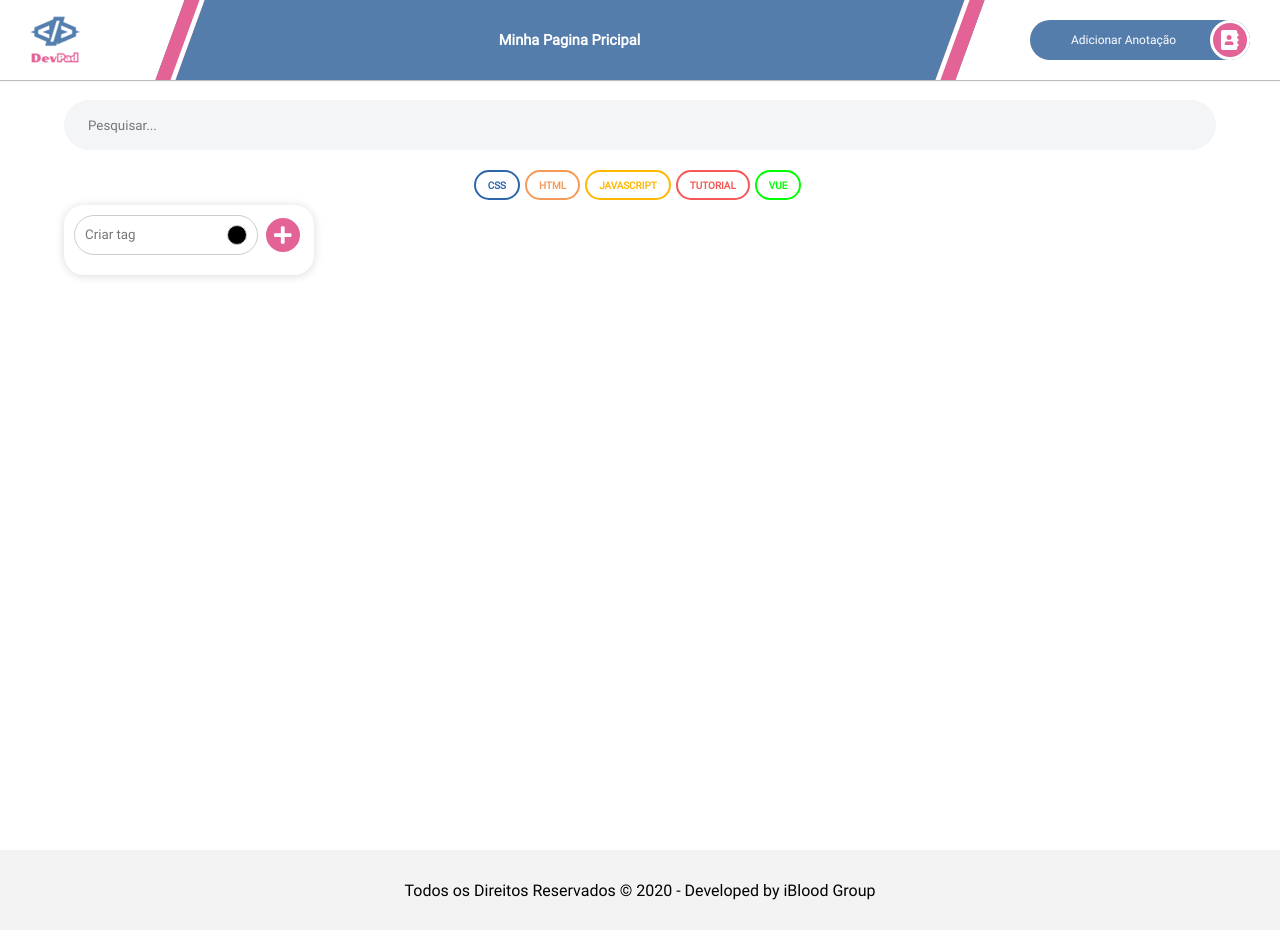
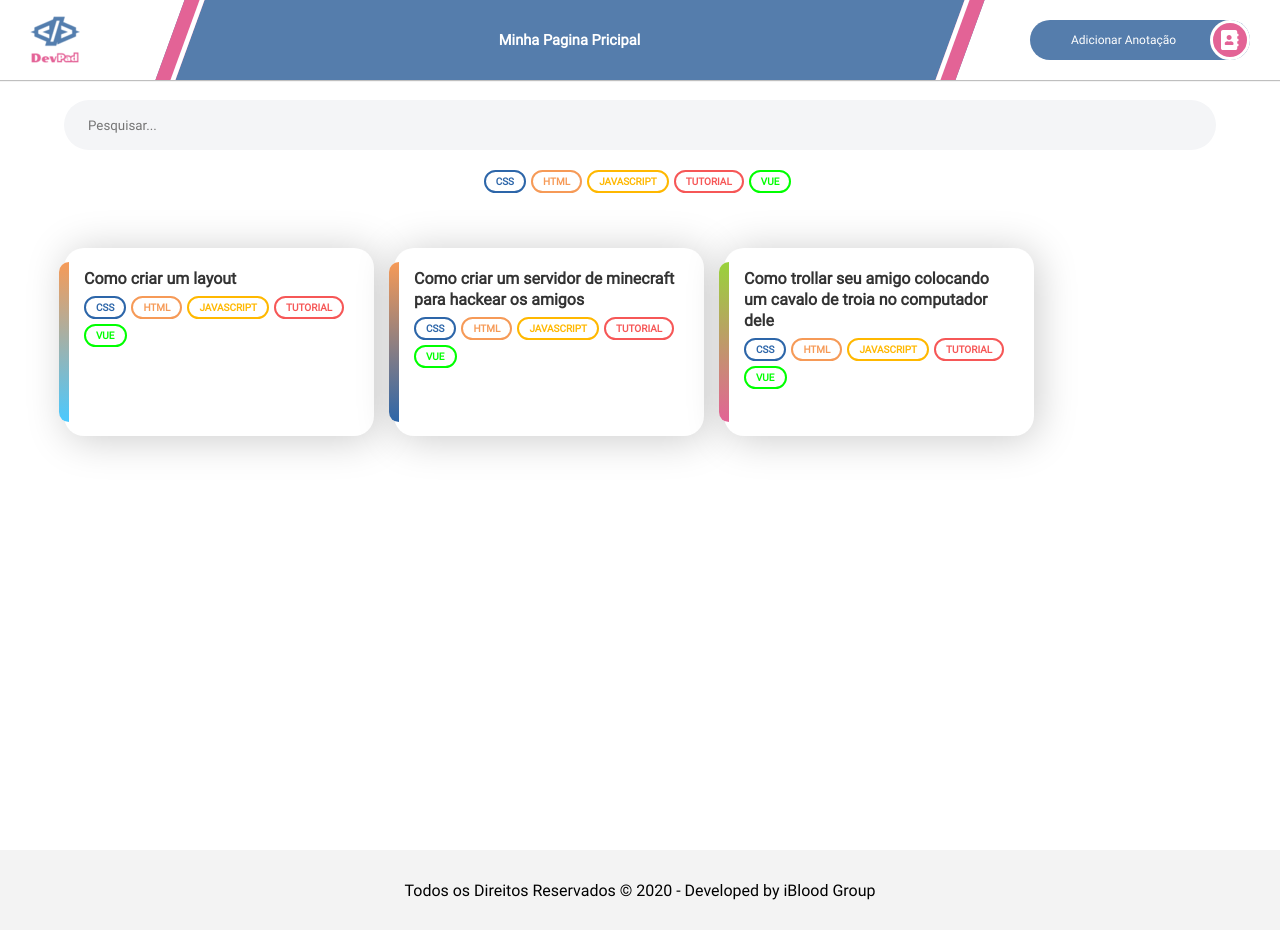
Before and after one commit to lavininhamelo/devpad, a React (Create React App) app: page / in a window 1280 px wide. Built offline with nearby package versions, Linux system fonts and the light colour scheme.

Commit message:
fixed container of CardList component

```diff
--- a/src/components/Card/index.js
+++ b/src/components/Card/index.js
@@ -1,6 +1,6 @@
 import React from 'react';
 import TagList from '../TagList';
-import { Card, Fundo, Container } from './style.js';
+import { Card } from './style.js';
 export default ({ title, tags }) => {
   const colors = [
     '#e36396',
@@ -23,11 +23,13 @@ export default ({ title, tags }) => {
     return `linear-gradient(180deg, ${colorOne} 0%, ${colorTwo} 100%);`;
   }
   return (
-    <Card>
-      <h2>{title}</h2>
-      <div className="tags">
-        <TagList tags={tags} />
-      </div>
-    </Card>
+    <div className="items">
+      <Card gradient={returnNewGradient}>
+        <h2>{title}</h2>
+        <div className="tags">
+          <TagList tags={tags} />
+        </div>
+      </Card>
+    </div>
   );
 };
--- a/src/components/Card/style.js
+++ b/src/components/Card/style.js
@@ -2,27 +2,44 @@ import styled from 'styled-components';
 
 export const Card = styled.div`
   display: flex;
+  position: relative;
   flex-direction: column;
   align-items: center;
   width: 310px;
-  height: auto;
+  height: 100%;
   margin-right: 20px;
   background: #ffffff;
   padding: 20px;
   border-radius: 20px;
   box-shadow: 3px 3px 40px rgba(0, 0, 0, 0.21);
-
   top: 0;
   bottom: 0;
+
   margin-bottom: 20px;
   transition: all 200ms ease;
+  ::after {
+    content: '';
+    border-top-left-radius: 20px;
+    border-bottom-left-radius: 20px;
+    height: 85%;
+    width: 10px;
+    position: absolute;
+    top: 50%;
+    left: 0%;
+    transform: translate(-50%, -50%);
+    background: ${(props) => (props.gradient ? props.gradient() : 'black')};
+  }
+
   h2 {
     display: flex;
     justify-content: flex-start;
     font-weight: bold;
+    flex-wrap: wrap;
     font-size: 16px;
     width: 100%;
+    height: auto;
     line-height: 21px;
+
     color: #333333;
     margin-bottom: 5px;
   }
@@ -31,9 +48,12 @@ export const Card = styled.div`
     width: 100%;
     padding: 2px 0px;
     height: 100%;
+    justify-content: flex-start !important;
+    align-items: flex-start !important;
   }
   div.tags > * {
     flex-wrap: wrap;
+    justify-content: flex-start;
     align-items: flex-start;
   }
   :hover {
@@ -41,4 +61,8 @@ export const Card = styled.div`
     top: -8px;
     cursor: pointer;
   }
+  div.items {
+    display: flex;
+    height: 500px;
+  }
 `;
--- a/src/components/CardList/style.js
+++ b/src/components/CardList/style.js
@@ -4,6 +4,8 @@ export const CardList = styled.div`
   display: flex;
   flex-wrap: wrap;
   width: 100%;
-  align-items: center;
+  margin-top: 50px;
+  height: 100%;
+  align-items: initial;
   justify-content: flex-start;
 `;
--- a/src/components/ColorPicker/index.js
+++ b/src/components/ColorPicker/index.js
@@ -8,7 +8,7 @@ export default ({
   isColorPickerActive,
   setIsColorPickerActive,
 }) => {
-  const [color, setColor] = React.useState(defaultColor || '#FFF');
+  const [color, setColor] = React.useState(defaultColor || 'black');
   return (
     <>
       <ColorPicker>
@@ -23,6 +23,7 @@ export default ({
               color={color}
               onChangeComplete={(color) => {
                 setColor(color.hex);
+
                 onColorSelected(color.hex);
               }}
             />
--- a/src/components/Container/index.js
+++ b/src/components/Container/index.js
@@ -2,23 +2,36 @@ import React from 'react';
 import { Container } from './style.js';
 
 import TagList from '../TagList';
-import TagSwitcher from '../TagSwitcher';
+import CardList from '../CardList';
 
 import Pesquisar from '../Pesquisar/index';
-const tags = [
-  { id: 1, color: '#2d66a9', name: 'css', dense: false, outlined: true },
-  { id: 2, color: '#F69A57', name: 'HTML', dense: false, outlined: true },
-  { id: 3, color: '#FFB800', name: 'JavaScript', dense: false, outlined: true },
-  { id: 4, color: '#F65757', name: 'Tutorial', dense: false, outlined: true },
-  { id: 5, color: '#00FF00', name: 'Vue', dense: false, outlined: true },
+const tagse = [
+  { id: 1, color: '#2d66a9', name: 'css', dense: true, outlined: true },
+  { id: 2, color: '#F69A57', name: 'HTML', dense: true, outlined: true },
+  { id: 3, color: '#FFB800', name: 'JavaScript', dense: true, outlined: true },
+  { id: 4, color: '#F65757', name: 'Tutorial', dense: true, outlined: true },
+  { id: 5, color: '#00FF00', name: 'Vue', dense: true, outlined: true },
 ];
 
 export default () => {
   return (
     <Container>
       <Pesquisar />
-      <TagList tags={tags} />
-      <TagSwitcher />
+      <TagList tags={tagse} />
+      <CardList
+        cards={[
+          { title: 'Como criar um layout', tags: tagse },
+          {
+            title: 'Como criar um servidor de minecraft para hackear os amigos',
+            tags: tagse,
+          },
+          {
+            title:
+              'Como trollar seu amigo colocando um cavalo de troia no computador dele',
+            tags: tagse,
+          },
+        ]}
+      ></CardList>
     </Container>
   );
 };
--- a/src/components/Tag/style.js
+++ b/src/components/Tag/style.js
@@ -4,6 +4,7 @@ export const Container = styled.div`
   display: flex;
   align-items: center;
   justify-content: center;
+
   text-transform: uppercase;
   border: 2px solid ${(props) => props.color};
   background: ${(props) => (props.outlined ? 'transparent' : props.color)};
--- a/src/components/TagSwitcher/index.js
+++ b/src/components/TagSwitcher/index.js
@@ -10,9 +10,10 @@ import Tag from '../Tag';
 
 export default (props) => {
   const [availableTags, setAvailableTags] = React.useState([]);
-  const [colorPicker, setColorPicker] = React.useState('#000');
+  const [colorPicker, setColorPicker] = React.useState();
   const [isColorPickerActive, setIsColorPickerActive] = React.useState(false);
   const [tagInput, setTagInput] = React.useState();
+
   function createNewTag(tagName) {
     let isExists = availableTags.some((value) => tagName === value.name);
     if (isExists) {
@@ -24,6 +25,7 @@ export default (props) => {
 
     availableTags.push({ name: tagName, color: colorPicker });
     setTagInput('');
+
     return toast.success('Tag criada com sucesso.');
   }
 
@@ -41,13 +43,19 @@ export default (props) => {
                 if (e.key === 'Enter') {
                   return createNewTag(tagInput);
                 }
+
+                setIsColorPickerActive(false);
+              }}
+              onFocus={() => {
                 setIsColorPickerActive(false);
               }}
               onChange={(event) => setTagInput(event.target.value)}
             ></input>
             <ColorPicker
               defaultColor={colorPicker}
-              onColorSelected={(color) => setColorPicker(color)}
+              onColorSelected={(color) => {
+                setColorPicker(color);
+              }}
               isColorPickerActive={isColorPickerActive}
               setIsColorPickerActive={setIsColorPickerActive}
             />
```
